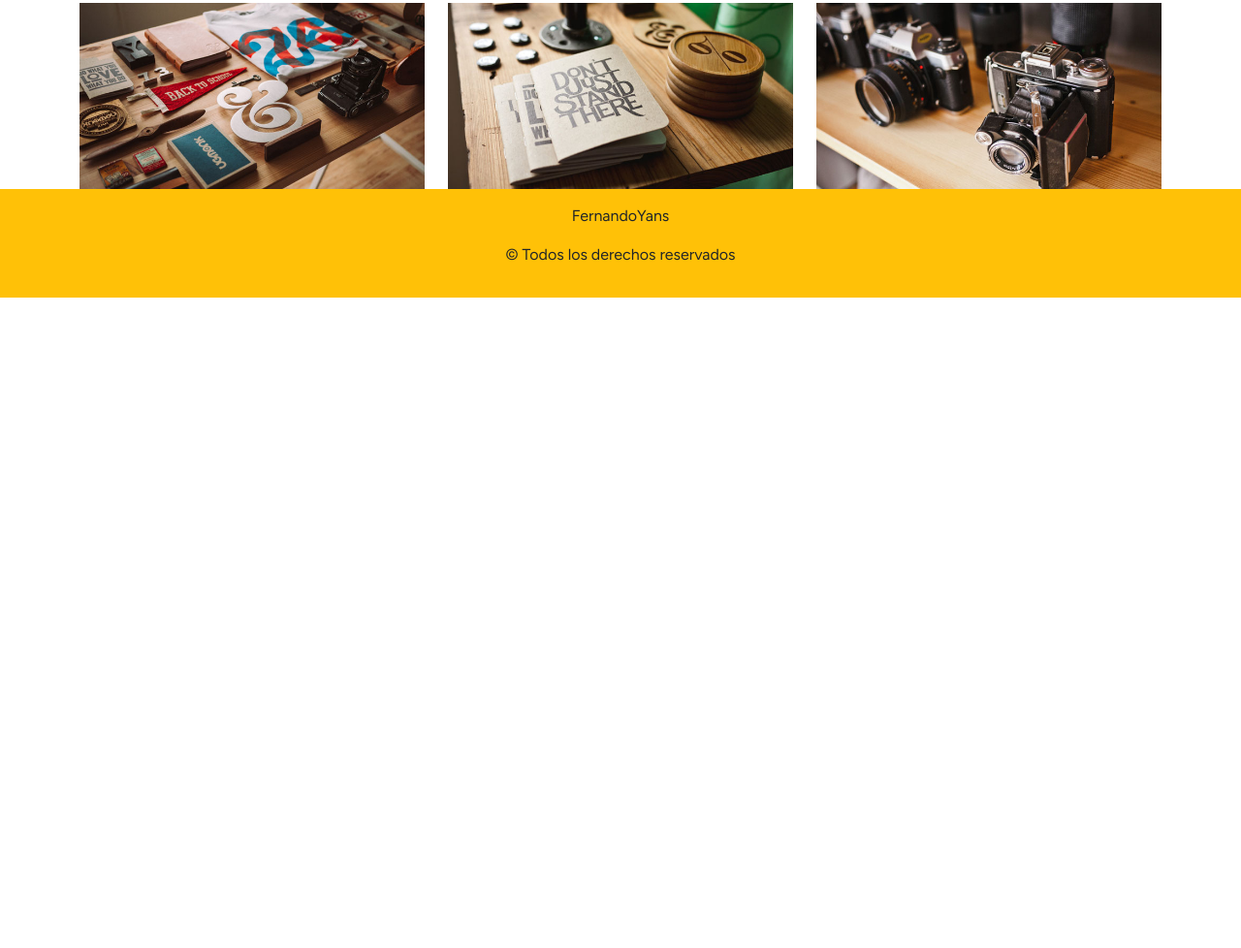
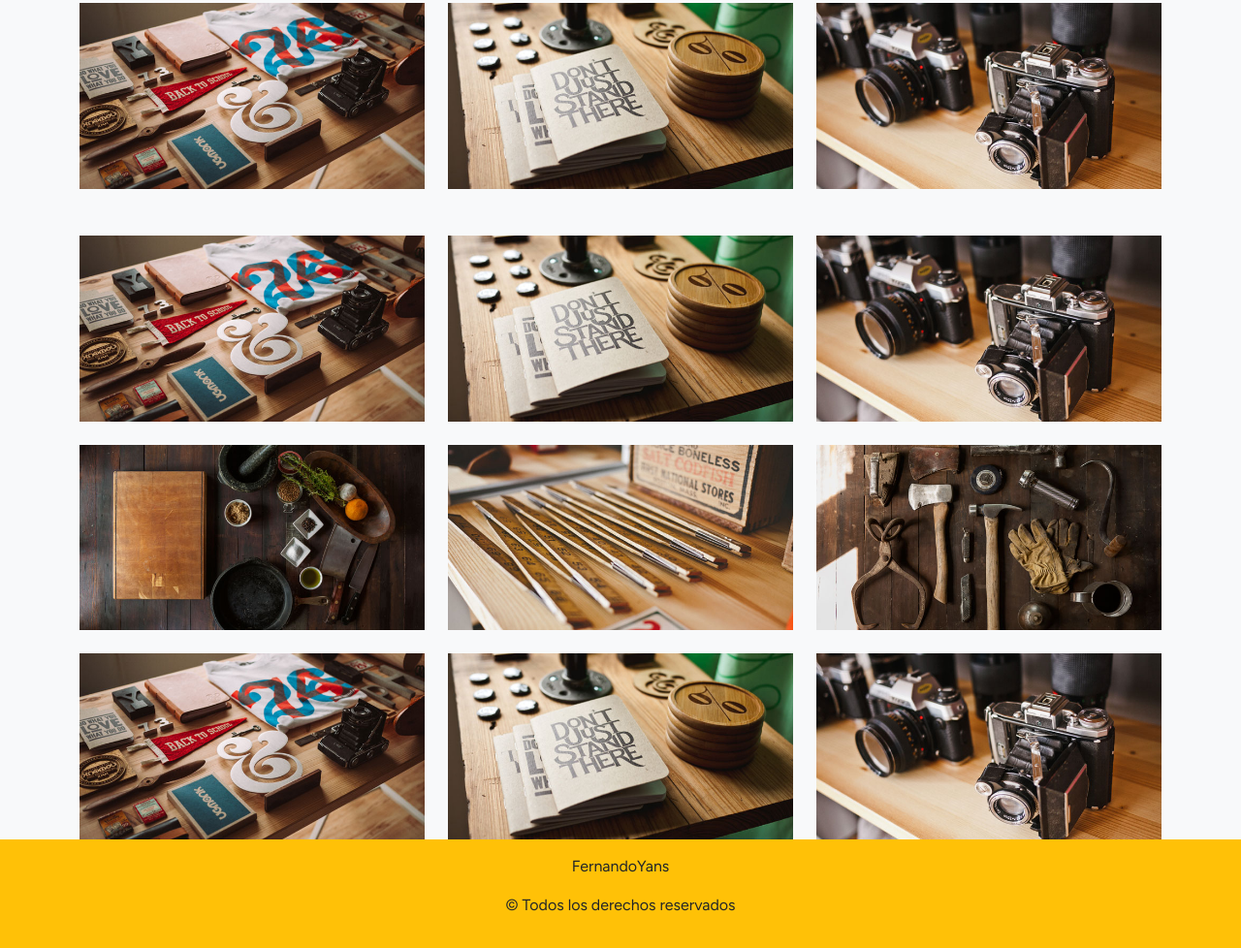
Before and after one commit to FernandoYans/MAQUETANDO-CON-BOOTSTRAP, a plain HTML site: page pages/galeria.html in a window 1280 px wide. Shown: the part 532-1510 px from the top of the page at 97% size. Before the commit the page ends 839 px from the top, so only its background shows below. Drawn offline with nearby package versions, Linux system fonts and the light colour scheme; files that its build step writes are made by us from their sources.

Commit message:
agregando las animaciones a ambas paginas

```diff
--- a/css/style.css
+++ b/css/style.css
@@ -4,11 +4,8 @@
     font-family: 'Figtree', sans-serif;
 }
 
+
 .imgfondo {
     background-image: url("../img/fondoinicio.jpg");
     height: 90vh;
 }
-
-.distancia {
-    height: 50$;
-}
--- a/pages/galeria.html
+++ b/pages/galeria.html
@@ -6,13 +6,14 @@
     <meta name="viewport" content="width=device-width, initial-scale=1.0">
     <title>Clase 11 - Bootstrap</title>
     <link href="https://cdn.jsdelivr.net/npm/bootstrap@5.2.0/dist/css/bootstrap.min.css" rel="stylesheet" integrity="sha384-gH2yIJqKdNHPEq0n4Mqa/HGKIhSkIHeL5AyhkYV8i59U5AR6csBvApHHNl/vI1Bx" crossorigin="anonymous">
+    <link rel="stylesheet" href="https://cdnjs.cloudflare.com/ajax/libs/animate.css/4.1.1/animate.min.css"/>
     <link rel="stylesheet" href="./css/style.css">
 </head>
-<body>
+<body class="bg-light">
 
-    <nav class="navbar navbar-expand-lg bg-dark navbar-dark">
+    <nav class="navbar navbar-expand-lg bg-dark navbar-dark=">
         <div class="container-fluid">
-          <a class="navbar-brand" href="#">GALERIA BOOTSTRAP</a>
+          <a class="navbar-brand " href="#">GALERIA BOOTSTRAP</a>
           <button class="navbar-toggler" type="button" data-bs-toggle="collapse" data-bs-target="#navbarNav" aria-controls="navbarNav" aria-expanded="false" aria-label="Toggle navigation">
             <span class="navbar-toggler-icon"></span>
           </button>
@@ -26,7 +27,7 @@
         </div>
     </nav>
 
-    <section class="container">
+    <section class="container animate__animated animate__fadeInUpBig">
         <div class="row mt-5 gap-4 gap-md-0">
             <img class="col-md-4" src="../img/1.jpg" alt="Foto de galería">
             <img class="col-md-4" src="../img/2.jpg" alt="Foto de galería">
@@ -42,6 +43,21 @@
             <img class="col-md-4" src="../img/2.jpg" alt="Foto de galería">
             <img class="col-md-4" src="../img/3.jpg" alt="Foto de galería">
         </div>
+        <div class="row mt-5 gap-4 gap-md-0">
+          <img class="col-md-4" src="../img/1.jpg" alt="Foto de galería">
+          <img class="col-md-4" src="../img/2.jpg" alt="Foto de galería">
+          <img class="col-md-4" src="../img/3.jpg" alt="Foto de galería">
+      </div>
+      <div class="row mt-4 gap-4 gap-md-0">
+          <img class="col-md-4" src="../img/4.jpg" alt="Foto de galería">
+          <img class="col-md-4" src="../img/5.jpg" alt="Foto de galería">
+          <img class="col-md-4" src="../img/6.jpg" alt="Foto de galería">
+      </div>
+      <div class="row mt-4 gap-4 gap-md-0">
+          <img class="col-md-4" src="../img/1.jpg" alt="Foto de galería">
+          <img class="col-md-4" src="../img/2.jpg" alt="Foto de galería">
+          <img class="col-md-4" src="../img/3.jpg" alt="Foto de galería">
+      </div>
     </section>
 
     <script src="https://cdn.jsdelivr.net/npm/bootstrap@5.2.0/dist/js/bootstrap.bundle.min.js" integrity="sha384-A3rJD856KowSb7dwlZdYEkO39Gagi7vIsF0jrRAoQmDKKtQBHUuLZ9AsSv4jD4Xa" crossorigin="anonymous"></script>
```
Also changed, not shown: index.html (+3 -2 lines).
